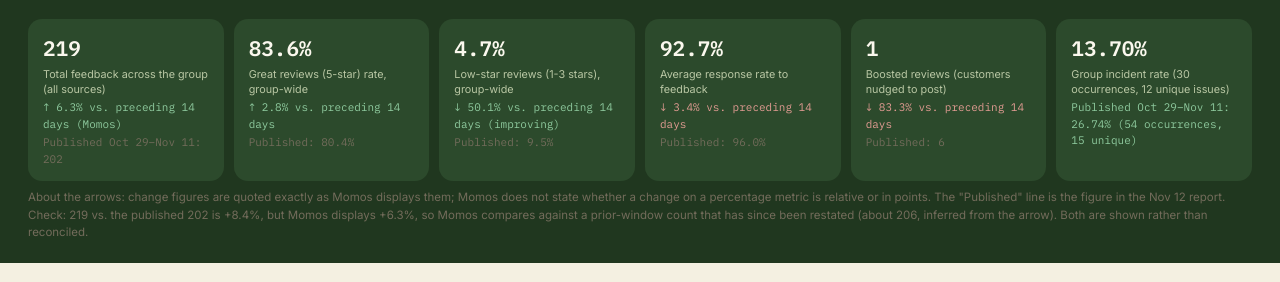
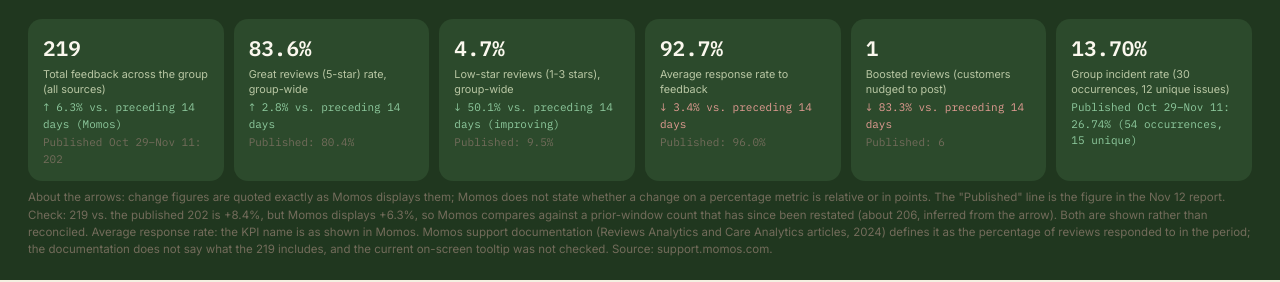
Before and after one commit to valeriaoffarril/buen-rallo-report, a plain HTML site: page review-2026-11-26.html in a window 1280 px wide. Shown: the part 670-952 px from the top of the page. Drawn offline with nearby package versions, Linux system fonts and the light colour scheme.

Commit message:
Update review-2026-11-26.html

```diff
--- a/review-2026-11-26.html
+++ b/review-2026-11-26.html
@@ -457,7 +457,7 @@
 <div class="cell"><div class="num">1</div><div class="lbl">Boosted reviews (customers nudged to post)</div><div class="delta down-bad">&darr; 83.3% vs. preceding 14 days</div><div class="delta" style="color:var(--muted)">Published: 6</div></div>
 <div class="cell"><div class="num">13.70%</div><div class="lbl">Group incident rate (30 occurrences, 12 unique issues)</div><div class="delta up">Published Oct 29&ndash;Nov 11: 26.74% (54 occurrences, 15 unique)</div></div>
 </div>
-  <div style="font-size:11.5px;color:var(--muted);margin-top:8px;">About the arrows: change figures are quoted exactly as Momos displays them; Momos does not state whether a change on a percentage metric is relative or in points. The "Published" line is the figure in the Nov 12 report. Check: 219 vs. the published 202 is +8.4%, but Momos displays +6.3%, so Momos compares against a prior-window count that has since been restated (about 206, inferred from the arrow). Both are shown rather than reconciled.</div>
+  <div style="font-size:11.5px;color:var(--muted);margin-top:8px;">About the arrows: change figures are quoted exactly as Momos displays them; Momos does not state whether a change on a percentage metric is relative or in points. The "Published" line is the figure in the Nov 12 report. Check: 219 vs. the published 202 is +8.4%, but Momos displays +6.3%, so Momos compares against a prior-window count that has since been restated (about 206, inferred from the arrow). Both are shown rather than reconciled. Average response rate: the KPI name is as shown in Momos. Momos support documentation (Reviews Analytics and Care Analytics articles, 2024) defines it as the percentage of reviews responded to in the period; the documentation does not say what the 219 includes, and the current on-screen tooltip was not checked. Source: support.momos.com.</div>
 </div>
 
 <main></div>
@@ -1047,4 +1047,4 @@ renderPeriodCompare('current');
 </script>
 
 </body>
-</html>
+        </html>
```
